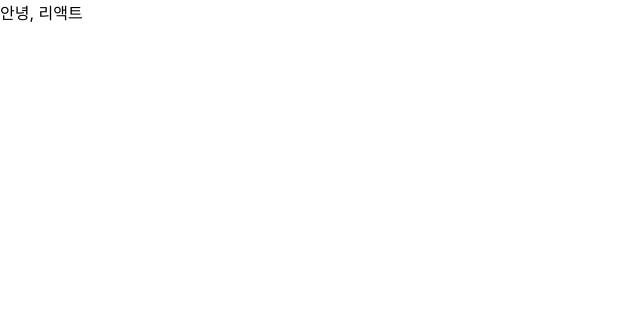
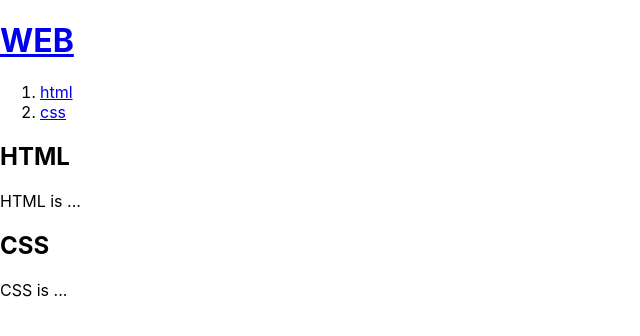
Before and after one commit to greencoffee1635/react-tutorial-egoing, a React (Create React App) app: page / in a window 1280 px wide. Shown: the top 336 px of the page, without its empty margins (0-640 px from the left). Built offline with nearby package versions, Linux system fonts and the light colour scheme.

Commit message:
누락 내용 수정

```diff
--- a/package.json
+++ b/package.json
@@ -6,7 +6,8 @@
     "cra-template": "1.1.2",
     "react": "^17.0.2",
     "react-dom": "^17.0.2",
-    "react-scripts": "4.0.3"
+    "react-scripts": "4.0.3",
+    "web-vitals": "^2.1.0"
   },
   "scripts": {
     "start": "react-scripts start",
--- a/src/index.js
+++ b/src/index.js
@@ -6,7 +6,7 @@ import reportWebVitals from './reportWebVitals';
 
 ReactDOM.render(
   <React.StrictMode>
-    안녕, 리액트
+    <App/>
   </React.StrictMode>,
   document.getElementById('root')
 );
```
Also changed, not shown: 1 other file (tests, documents, lock files or other folders).
